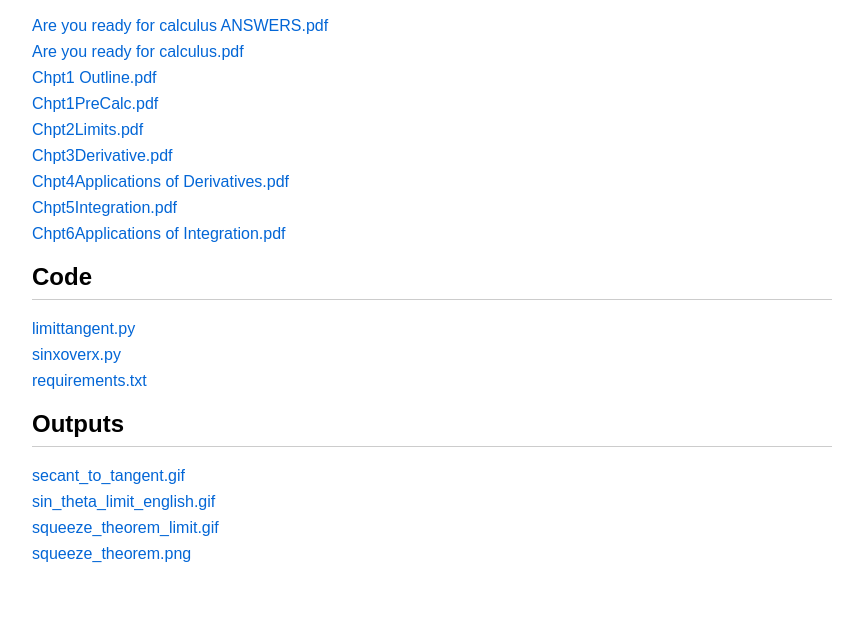
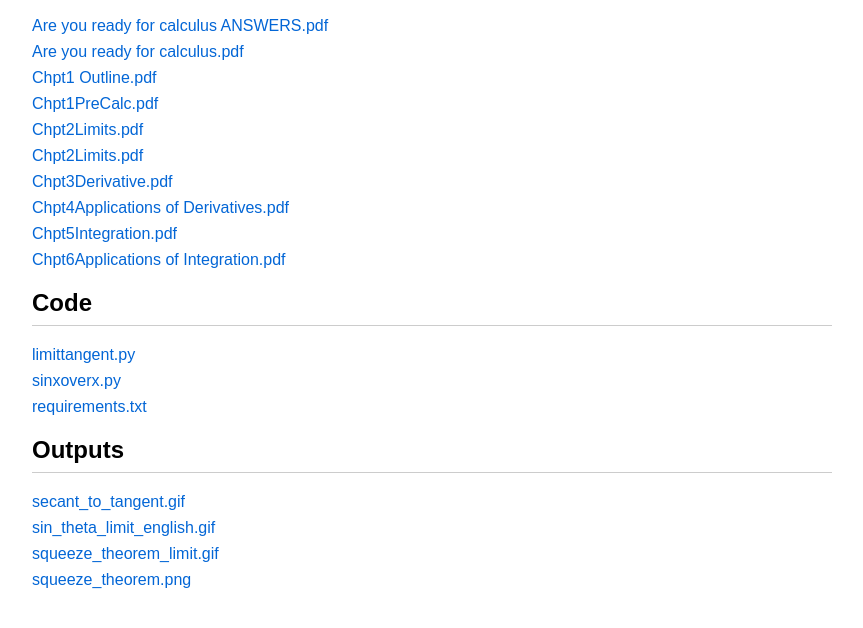
Before and after one commit to osugaBin/Calc1, a plain HTML site: page index.html in a window 1280 px wide. Shown: the part 130-758 px from the top of the page, without its empty margins (208-1071 px from the left). Drawn offline with Linux system fonts and the light colour scheme.

Commit message:
docs: Update directories to include Chpt2Limits.pdf

```diff
--- a/index.html
+++ b/index.html
@@ -47,6 +47,7 @@
             <li><a href="./Chpt1 Outline.pdf">Chpt1 Outline.pdf</a></li>
             <li><a href="./Chpt1PreCalc.pdf">Chpt1PreCalc.pdf</a></li>
             <li><a href="./Chpt2Limits.pdf">Chpt2Limits.pdf</a></li>
+            <li><a href="./Chpt2Limits.pdf">Chpt2Limits.pdf</a></li>
             <li><a href="./Chpt3Derivative.pdf">Chpt3Derivative.pdf</a></li>
             <li><a href="./Chpt4Applications of Derivatives.pdf">Chpt4Applications of Derivatives.pdf</a></li>
             <li><a href="./Chpt5Integration.pdf">Chpt5Integration.pdf</a></li>
```
Also changed, not shown: 1 other file.
